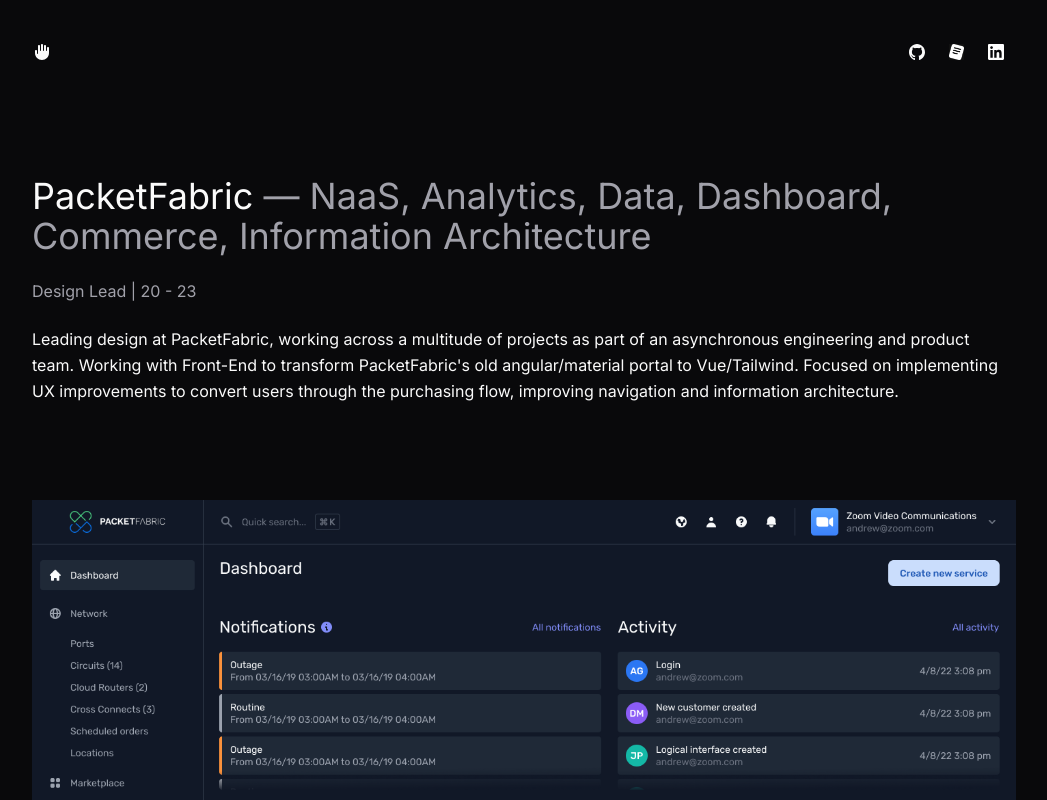
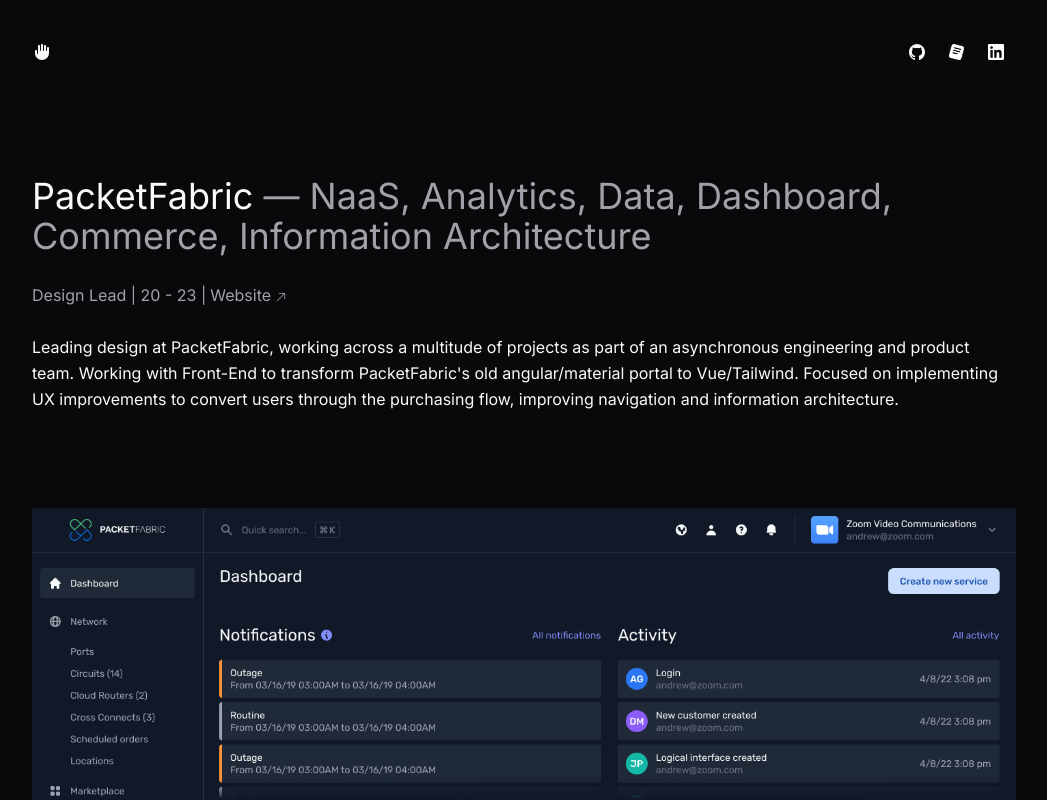
Before and after one commit to andrewgormley/postpfdepression, a Next.js app: page /packetfabric in a window 1280 px wide. Shown: the top 800 px of the page, without its empty margins (116-1163 px from the left). Built offline with nearby package versions, Linux system fonts and the light colour scheme.

Commit message:
added website links to project page

```diff
--- a/app/components/ProjectHeader.js
+++ b/app/components/ProjectHeader.js
@@ -4,7 +4,12 @@
   return (
     <div>
       <h1 className="text-4xl mb-6 mt-12 md:mt-24">{props.title} <span class="text-zinc-400">— {props.description}</span></h1>
-      <p className="text-zinc-400 mb-6">{props.role}</p>
+        <div className="text-zinc-400 mb-6 flex flex-row items-center">
+        {props.role} | <a href={props.website} className="p-1 group hover:text-zinc-50 transition duration-150 ease-in-out" target="_blank">Website
+          <svg xmlns="http://www.w3.org/2000/svg" viewBox="0 0 24 24" fill="currentColor" className="inline-block w-3 h-3 ml-1 fill-zinc-400 group-hover:fill-green-400 transition duration-150 ease-in-out">
+            <path fillRule="evenodd" d="M8.25 3.75H19.5a.75.75 0 01.75.75v11.25a.75.75 0 01-1.5 0V6.31L5.03 20.03a.75.75 0 01-1.06-1.06L17.69 5.25H8.25a.75.75 0 010-1.5z" clipRule="evenodd" />
+          </svg></a>
+        </div>
       <p className="mb-12 md:mb-24 leading-relaxed">{props.copy}</p>
     </div>
   );
--- a/app/contrast/page.js
+++ b/app/contrast/page.js
@@ -15,6 +15,7 @@
           title={'Contrast'}
           description={'Video, Live Streaming, Analytics, Data, Dashboard, Interaction'}
           role={'Senior Designer | 21-22'}
+          website={'https://www.getcontrast.io/'}
           copy={"Pivoting Airfair's online conference software through a rebranding to Contrast and designing a new platform focused on making webinars more engaging. During my time at Contrast I worked on the back end dashboard and analytics for webinar hosts and interactions design for viewers, as well as various conversion flows."}
         />
 
--- a/app/packetfabric/page.js
+++ b/app/packetfabric/page.js
@@ -15,6 +15,7 @@
           title={'PacketFabric'}
           description={'NaaS, Analytics, Data, Dashboard, Commerce, Information Architecture'}
           role={'Design Lead | 20 - 23'}
+          website={'https://packetfabric.com/'}
           copy={"Leading design at PacketFabric, working across a multitude of projects as part of an asynchronous engineering and product team. Working with Front-End to transform PacketFabric's old angular/material portal to Vue/Tailwind. Focused on implementing UX improvements to convert users through the purchasing flow, improving navigation and information architecture."}
         />
 
```
